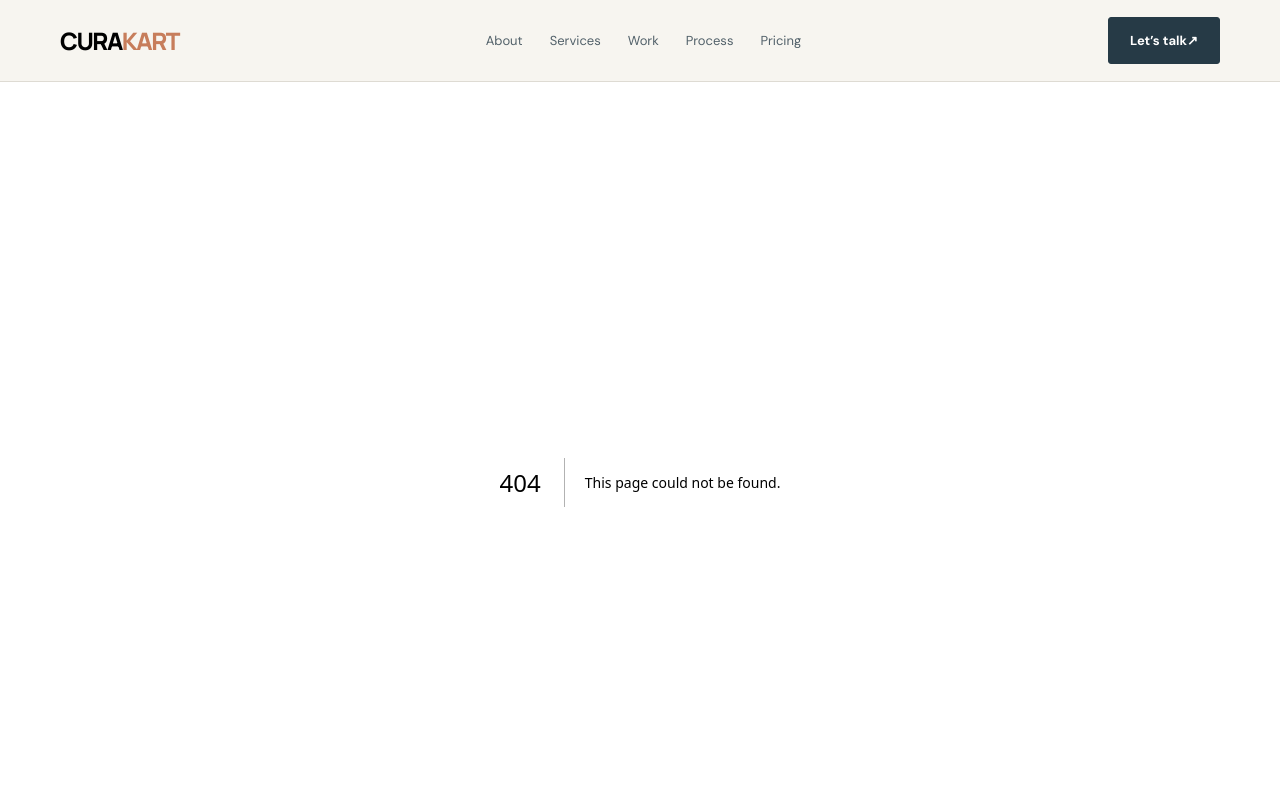
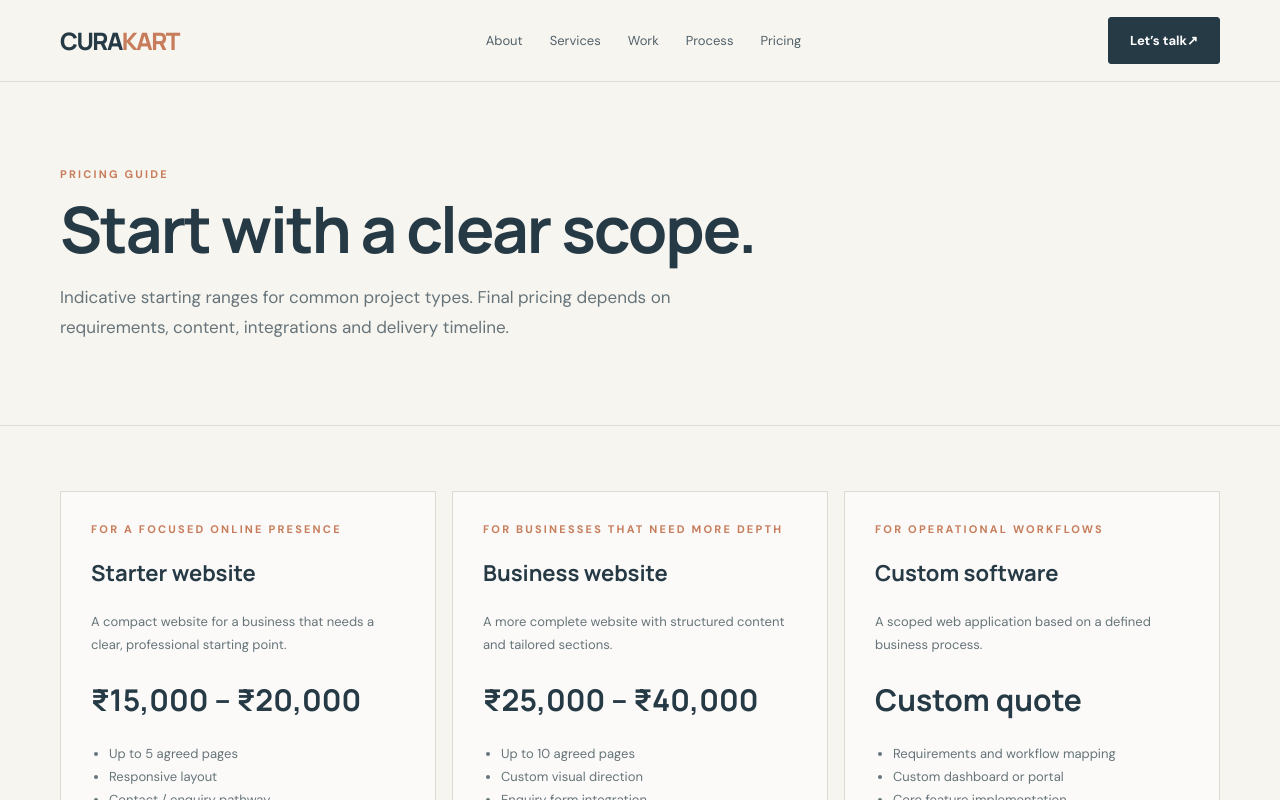
Before and after one commit to kunalkunar108/curakart-tech, a Next.js app: page /pricing in a window 1280 px wide. Before the commit this address had no page. Shown: the top 800 px of the page. Built offline with nearby package versions, Linux system fonts and the light colour scheme.

Commit message:
Build CURAKART website: add app/pricing/page.tsx

```diff
--- /dev/null
+++ b/app/pricing/page.tsx
@@ -0,0 +1,3 @@
+import type { Metadata } from "next"; import Link from "next/link"; export const metadata:Metadata={title:"Pricing"};
+const plans=[["Starter website","For a focused online presence","A compact website for a business that needs a clear, professional starting point.",["Up to 5 agreed pages","Responsive layout","Contact / enquiry pathway","Basic on-page SEO setup","One revision round per milestone"],"₹15,000 – ₹20,000"],["Business website","For businesses that need more depth","A more complete website with structured content and tailored sections.",["Up to 10 agreed pages","Custom visual direction","Enquiry form integration","Basic on-page SEO setup","Two revision rounds per milestone"],"₹25,000 – ₹40,000"],["Custom software","For operational workflows","A scoped web application based on a defined business process.",["Requirements and workflow mapping","Custom dashboard or portal","Core feature implementation","Testing and handover","Support scope quoted separately"],"Custom quote"]];
+export default function Pricing(){return <><section className="page-hero"><div className="wrap"><div className="eyebrow">Pricing guide</div><h1>Start with a clear scope.</h1><p>Indicative starting ranges for common project types. Final pricing depends on requirements, content, integrations and delivery timeline.</p></div></section><section className="content"><div className="wrap"><div className="price-grid">{plans.map(([n,who,d,features,price])=><article className="price-card" key={n as string}><div className="eyebrow">{who as string}</div><h3>{n as string}</h3><p>{d as string}</p><div className="price">{price as string}</div><ul>{(features as string[]).map(f=><li key={f}>{f}</li>)}</ul><Link className="btn secondary" href="/contact">Discuss this scope ↗</Link></article>)}</div><p className="note" style={{marginTop:25}}>Prices are indicative estimates, not a binding offer. Taxes, domain, hosting, paid third-party services, content production, advanced integrations and ongoing maintenance may be additional. A written proposal will confirm the exact scope and price.</p><p className="note">No subscription or lifetime software licence is implied by these website project estimates. Custom software commercial terms are quoted separately.</p></div></section></>}
```
